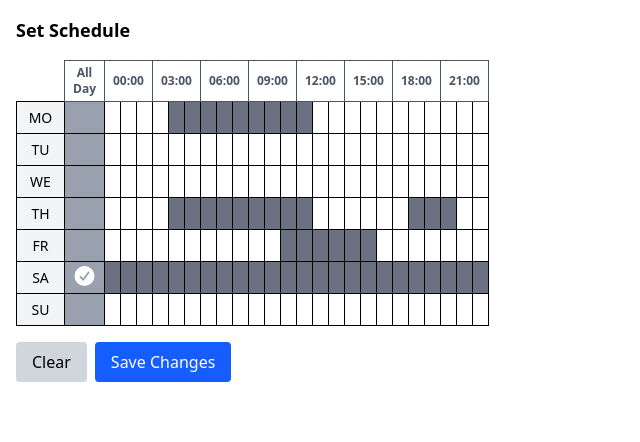
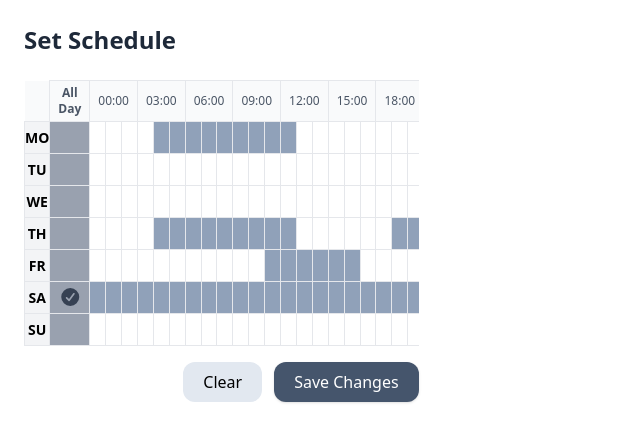
Before and after one commit to ygyubyv/calendar-test-task, a Vue app: page / in a window 1280 px wide. Shown: the top 442 px of the page, without its empty margins (0-640 px from the left). Built offline with nearby package versions, Linux system fonts and the light colour scheme; the HTML template or start-up script is replaced by a standard one.

Commit message:
style: improve calendar styles

```diff
--- a/src/components/Calendar.vue
+++ b/src/components/Calendar.vue
@@ -1,17 +1,17 @@
 <template>
-  <div class="p-4">
-    <h2 class="text-lg font-semibold mb-4">Set Schedule</h2>
+  <div>
     <div class="overflow-x-auto">
-      <table class="border-collapse">
-        <thead>
+      <table class="w-full border-collapse text-xs">
+        <thead class="bg-gray-50">
           <tr>
-            <th class="w-12"></th>
-            <th class="border text-xs px-2 py-1 text-gray-600">All Day</th>
-
+            <th class="w-14"></th>
+            <th class="border border-gray-200 px-2 py-1 text-gray-600">
+              All Day
+            </th>
             <th
               v-for="hours in 8"
               :key="hours"
-              class="border text-xs px-2 py-1 text-gray-600 text-center"
+              class="border border-gray-200 px-2 py-1 text-gray-600 text-center font-medium"
               :colspan="3"
             >
               {{ String((hours - 1) * 3).padStart(2, "0") }}:00
@@ -19,28 +19,33 @@
           </tr>
         </thead>
         <tbody>
-          <tr v-for="(events, day) in localDaysCopy" :key="day">
-            <td class="border text-center bg-gray-100 text-sm font-medium">
+          <tr
+            v-for="(events, day) in localDaysCopy"
+            :key="day"
+            class="hover:bg-gray-50"
+          >
+            <td
+              class="border border-gray-200 text-center bg-gray-100 text-sm font-semibold"
+            >
               {{ day.toUpperCase() }}
             </td>
-
             <td
-              class="border cursor-pointer w-8 text-center bg-gray-400 text-sm font-medium"
+              class="border border-gray-200 cursor-pointer text-center bg-gray-400 hover:bg-gray-600 transition"
               @click="selectAll(day)"
             >
               <font-awesome-icon
                 v-if="isAllDay(events)"
-                class="text-white text-xl"
+                class="text-gray-700 text-lg"
                 :icon="['fas', 'circle-check']"
               />
             </td>
-
             <td
               v-for="hour in 24"
               :key="hour"
               :class="[
-                'border w-4 h-8 cursor-pointer hover:bg-gray-300',
-                isSelected(events, hour * 60) ? 'bg-gray-500' : '',
+                'border border-gray-200 cursor-pointer transition',
+                'w-5 h-8 hover:bg-slate-200',
+                isSelected(events, hour * 60) ? 'bg-slate-400' : 'bg-white',
               ]"
               @click="selectCell(day, (hour - 1) * 60)"
               @mousedown="selectCell(day, (hour - 1) * 60)"
@@ -51,15 +56,15 @@
       </table>
     </div>
 
-    <div class="mt-4 flex gap-2">
+    <div class="justify-self-end mt-4 flex gap-3">
       <button
-        class="px-4 py-2 bg-gray-300 rounded hover:bg-gray-400"
+        class="px-5 py-2 bg-slate-200 rounded-xl hover:bg-slate-300 transition"
         @click="clearSelection"
       >
         Clear
       </button>
       <button
-        class="px-4 py-2 bg-blue-600 text-white rounded hover:bg-blue-700"
+        class="px-5 py-2 bg-slate-600 text-white rounded-xl shadow hover:bg-slate-700 transition"
         @click="saveChanges"
       >
         Save Changes
@@ -112,24 +117,24 @@ const isAllDay = (events: Interval[]) => {
 
 const selectCell = (day: WeekDay, time: number) => {
   if (selectedInterval.value?.day && selectedInterval.value.day !== day) {
+    selectedInterval.value = { day, start: time };
     return;
   }
 
   if (!selectedInterval.value?.start && selectedInterval.value?.start !== 0) {
     selectedInterval.value = { day, start: time };
-  } else {
-    if (selectedInterval.value.day === day) {
-      selectedInterval.value.end = time + 59;
+    return;
+  }
 
-      const newInterval = {
-        bt: Math.min(selectedInterval.value.start, selectedInterval.value.end),
-        et: Math.max(selectedInterval.value.start, selectedInterval.value.end),
-      };
-      localDaysCopy.value[day].push(newInterval);
-    }
+  selectedInterval.value.end = time + 59;
 
-    selectedInterval.value = null;
-  }
+  const newInterval = {
+    bt: Math.min(selectedInterval.value.start!, selectedInterval.value.end!),
+    et: Math.max(selectedInterval.value.start!, selectedInterval.value.end!),
+  };
+  localDaysCopy.value[day].push(newInterval);
+
+  selectedInterval.value = null;
 };
 
 const selectAll = (day: WeekDay) => {
--- a/src/plugins/fontAwesome.ts
+++ b/src/plugins/fontAwesome.ts
@@ -1,7 +1,7 @@
 import { library } from "@fortawesome/fontawesome-svg-core";
 import { FontAwesomeIcon } from "@fortawesome/vue-fontawesome";
-import { faCircleCheck } from "@fortawesome/free-solid-svg-icons";
+import { faCircleCheck, faTrash } from "@fortawesome/free-solid-svg-icons";
 
-library.add(faCircleCheck);
+library.add(faCircleCheck, faTrash);
 
 export { FontAwesomeIcon };
--- a/src/views/index.vue
+++ b/src/views/index.vue
@@ -1,5 +1,11 @@
 <template>
-  <Calendar :days="days" @update="updateCalendar" />
+  <div class="p-6">
+    <h2 class="text-2xl font-bold mb-6 text-gray-800">Set Schedule</h2>
+
+    <div class="grid grid-cols-1 md:grid-cols-3 gap-6">
+      <Calendar :days="days" @update="updateCalendar" />
+    </div>
+  </div>
 </template>
 
 <script setup lang="ts">
@@ -8,6 +14,6 @@ import days from "@/data/days.json";
 import type { WeekSchedule } from "@/types/calendar";
 
 const updateCalendar = (newDays: WeekSchedule) => {
-  console.log(newDays);
+  console.log("Updated calendar:", newDays);
 };
 </script>
```
